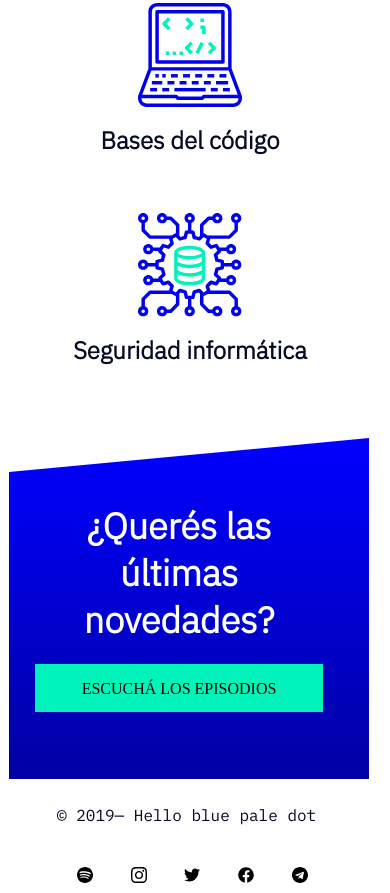
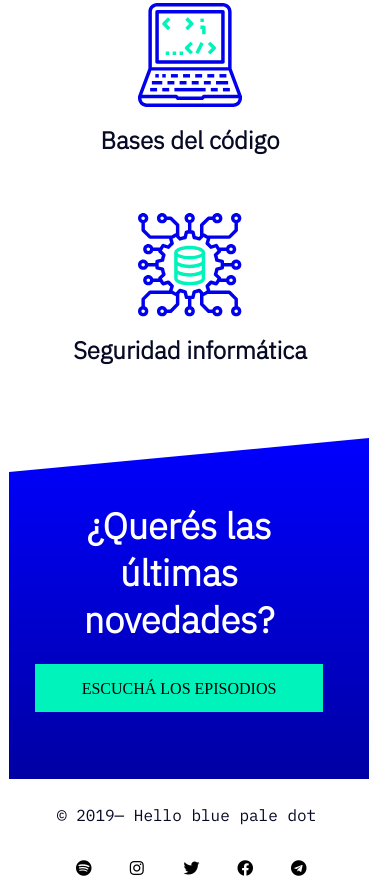
Before and after one commit to datorres1108/podcast_channel, a plain HTML site: page index.html in a window 390 px wide. Shown: the part 4645-5538 px from the top of the page. Drawn offline with Linux system fonts and the light colour scheme.

Commit message:
Correciones feedback entrega iconos redes pie de pagina

```diff
--- a/index.html
+++ b/index.html
@@ -4,7 +4,7 @@
     <meta charset="UTF-8">
     <meta name="viewport" content="width=device-width, initial-scale=1.0">
     <title>.::Podcast-Channel::.</title>
-    <script src="https://use.fontawesome.com/b1d1b5bbcc.js"></script>
+    <link rel="stylesheet" href="https://pro.fontawesome.com/releases/v5.10.0/css/all.css" integrity="sha384-AYmEC3Yw5cVb3ZcuHtOA93w35dYTsvhLPVnYs9eStHfGJvOvKxVfELGroGkvsg+p" crossorigin="anonymous"/>
     <link rel="stylesheet" href="styles/styles.css">
 </head>
 <body>
@@ -158,27 +158,27 @@
             <div class="redes">
                 <div class="redes_img">
                     <a href="https://www.spotify.com/co/" target="blanck_">
-                        <img src="img/spotify-brands.svg" alt="redes_log-spotify"  class="redes-logimg">
+                        <i class="fab fa-spotify" id="redes-logimg"></i>
                     </a>
                 </div>
                 <div class="redes_img">
                     <a href="https://www.instagram.com/" target="blanck_">
-                        <img src="img/instagram-brands.svg" alt="redes_log-Instagram"  class="redes-logimg">
+                        <i class="fab fa-instagram" id="redes-logimg"></i>
                     </a>
                </div>
                 <div class="redes_img">
                     <a href="https://twitter.com/" target="blanck_">
-                        <img src="img/twitter-brands.svg" alt="redes_log-Twitter"  class="redes-logimg">
+                        <i class="fab fa-twitter" id="redes-logimg"></i>
                     </a>
                 </div>
                 <div class="redes_img">
                     <a href="https://es-la.facebook.com/" target="blanck_">
-                        <img src="img/facebook-brands.svg" alt="redes_log-Facebook"  class="redes-logimg">
+                        <i class="fab fa-facebook"  id="redes-logimg"></i>
                     </a>
                 </div>
                 <div class="redes_img">
                    <a href="https://web.telegram.org/#/login" target="blanck_">
-                        <img src="img/telegram-brands.svg" alt="redes_log-telegram" class="redes-logimg">
+                       <i class="fab fa-telegram" id="redes-logimg"></i>
                     </a>
                 </div>
             </div>
--- a/styles/_main.scss
+++ b/styles/_main.scss
@@ -297,14 +297,18 @@
       .redes_img
       {
         //border: solid black 1px;
-        width: 18px;
-        height: 28px;
+        width: 20px;
+        height: 30px;
         padding: 1px;
 
-        .redes-logimg
+        #redes-logimg
         {
-          width: 18px;
-          height: 28px;
+          width: 20px;
+          height: 30px;
+        }
+        a{
+          text-decoration: none;
+          color:black;
         }
       }
 
--- a/styles/_mediasquerys.scss
+++ b/styles/_mediasquerys.scss
@@ -362,14 +362,14 @@ Versión para teléfonos < 780 px
           .redes_img
           {
             //border: solid black 1px;
-            width: 16px;
-            height: 28px;
+            width: 18px;
+            height: 30px;
             padding: 1px;
 
-            .redes-logimg
+            #redes-logimg
             {
-              width: 16px;
-              height: 28px;
+              width: 18px;
+              height: 30px;
             }
           }
 
```
Also changed, not shown: styles/styles.css, 1 other file.
